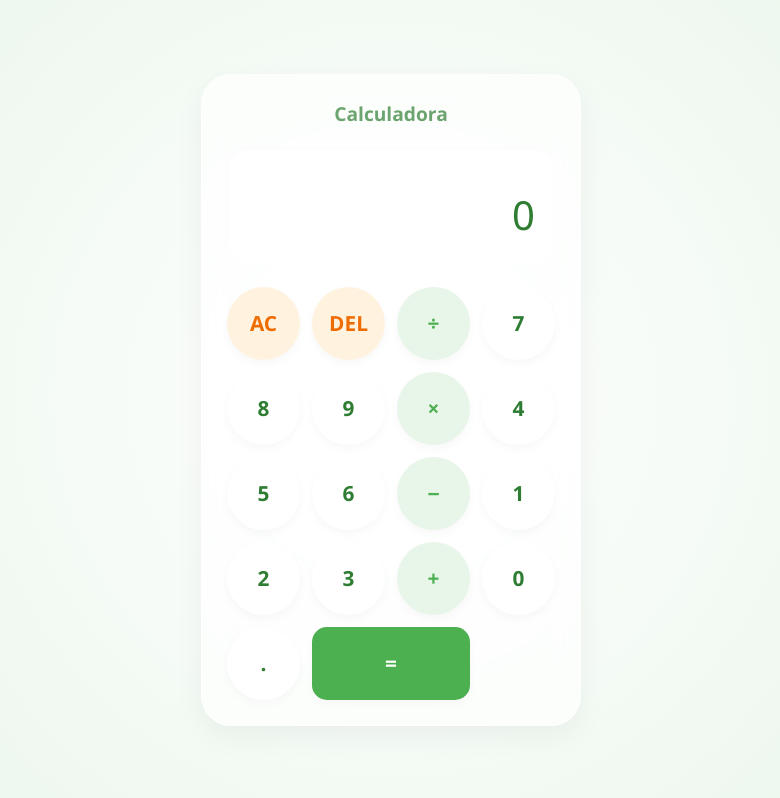
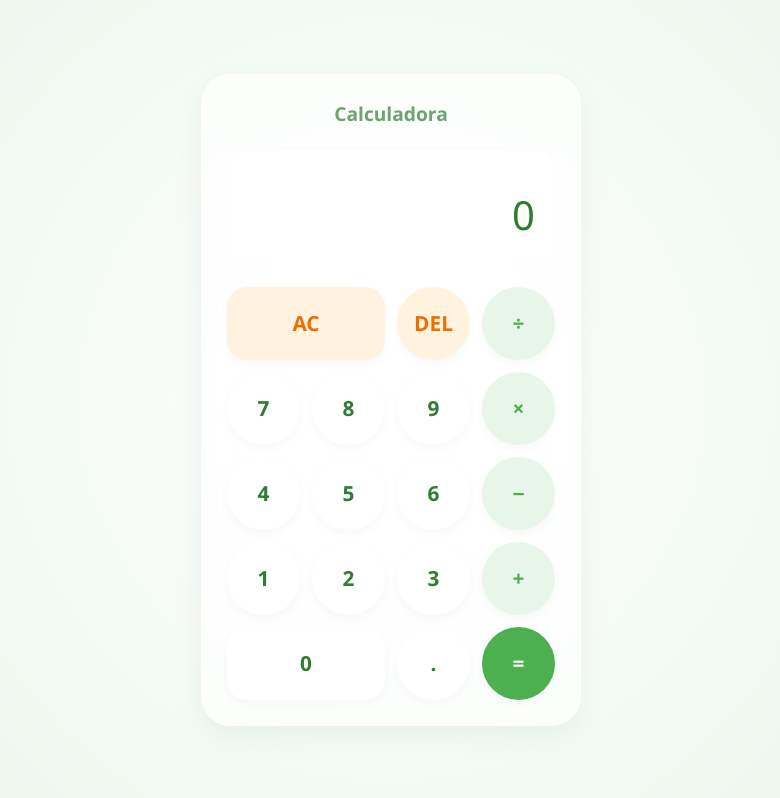
Before and after one commit to detiillimichel-max/Calculadora-simples, a plain HTML site: page index.html in a window 1280 px wide. Shown: the whole page, without its empty margins (249-1029 px from the left). Drawn offline with Linux system fonts and the light colour scheme.

Commit message:
Refactor button styles for equal and zero buttons
Refactor button styles for equal and zero buttons, adjusting aspect ratios and border radii.

```diff
--- a/css/style.css
+++ b/css/style.css
@@ -99,15 +99,17 @@ body {
     color: #ef6c00;
 }
 
+/* Nova classe que alarga os botões AC e 0 com segurança */
+.span-two {
+    grid-column: span 2;
+    border-radius: 20px;
+    aspect-ratio: auto;
+}
+
+/* Botão de igual ajustado para 1 coluna apenas */
 .btn.equal {
     background: var(--accent);
     color: white;
-    border-radius: 15px;
-    grid-column: span 2;
-    aspect-ratio: auto;
+    border-radius: 50%;
+    aspect-ratio: 1;
 }
-
-.btn.zero {
-    border-radius: 15px;
-    aspect-ratio: auto;
-}
```
